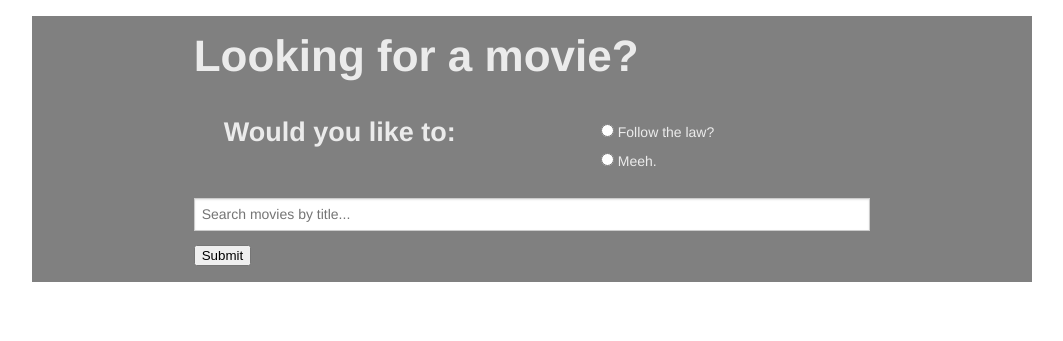
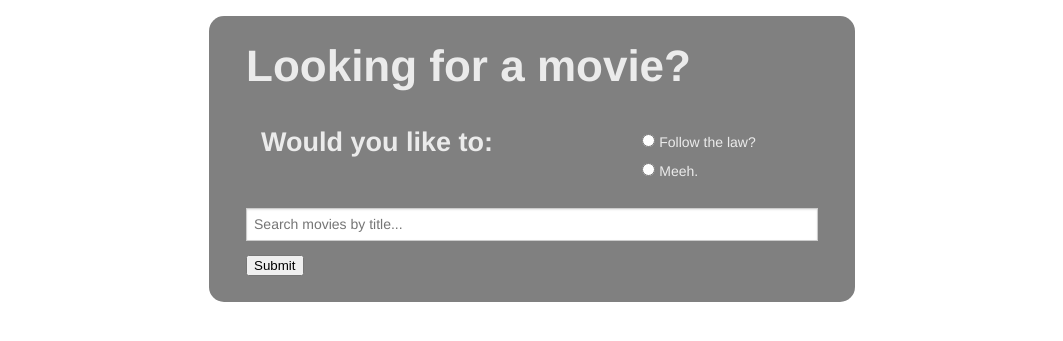
Before and after one commit to stuycs-softdev/proj2-pd7-06-Pizza, a Flask app: page / in a window 1280 px wide. Shown: the top 341 px of the page, without its empty margins (108-1171 px from the left). Run offline with Flask 2, Linux system fonts and the light colour scheme.

Commit message:
preparing for merge

```diff
--- a/movie_fetcher.py
+++ b/movie_fetcher.py
@@ -6,7 +6,7 @@ import json
 from urllib import urlencode
 import urllib2
 import api_config as config
-import keys
+#import keys
 import cache
 
 # utils, etc.
@@ -46,7 +46,7 @@ def omdb_json(title):
 
 # TasteKid
 
-def tastekid_lookup(title):
+'''def tastekid_lookup(title):
     if cache.in_cache(title):
         return retrieve_cached(title)
     tkjson = tastekid_json(title)['Similar']
@@ -66,7 +66,7 @@ def tastekid_json(title):
                   })
     js = json.load(urllib2.urlopen(url))
     return js
-
+'''
 # testing
 
 def printd(d):
--- a/templates/search.html
+++ b/templates/search.html
@@ -2,28 +2,36 @@
 <head>
   <link rel="stylesheet" href="../static/css/foundation.css">
   <style>
-    .whitetext {color:#ebebeb;}
+    .whitetext {
+    color:#ebebeb;
+    }
+    .rounded {
+    border-radius:15px;
+    padding:10px 10px;
+    }
   </style>
 </head>
 <body>
   <div class="row">
     <br>
   </div>
-  <div class="row" style="background:#808080;">
+  <div class="row">
     <div class="large-12 columns">
-    <div class="large-8 columns large-centered">
-      <div class="row">
+    <div class="large-8 columns large-centered ">
+      <div class="row rounded"  style="background:#808080;">
 	<form class="custom" action="/m" method="POST" name="register">
 	  <div class="row">
-	    <h1 class="whitetext">Looking for a movie?</h1>
+	    <div class="large-11 columns large-centered">
+	      <h1 class="whitetext">Looking for a movie?</h1>
+	    </div>
 	  </div>
 
 	  <div class="row">
-	    <div class="large-12 columns">
+	    <div class="large-11 columns large-centered">
 	      <div class="large-7 columns">
 		<h3 class="whitetext">Would you like to:</h3>
 	      </div>
-	      <div class="large-5 columns">
+	      <div class="large-4 columns">
 		<br>
 		<label class="whitetext" for="legality"><input name="legality" type="radio" id="radio1"  value="legal" > Follow the law?</label>
 		<label class="whitetext" for="legality"><input name="legality" type="radio" id="radio1" value="illegal" > Meeh.</label>
@@ -31,9 +39,11 @@
 	    </div>
 	  </div>
 	  <div class="row">
-	    <br>
-	    <input type="text" name="title" placeholder="Search movies by title...">
-	    <input type="submit">
+	    <div class="large-11 large-centered columns">
+	      <br>
+	      <input type="text" name="title" placeholder="Search movies by title...">
+	      <input type="submit">
+	    </div>
 	  </div>
 	</form>
       </div>
```
Also changed, not shown: templates/movie.html (+20 -1 lines), youtube_test/search.py (deleted, +0 -51 lines), youtube_test/test.html (deleted, +0 -7 lines).
